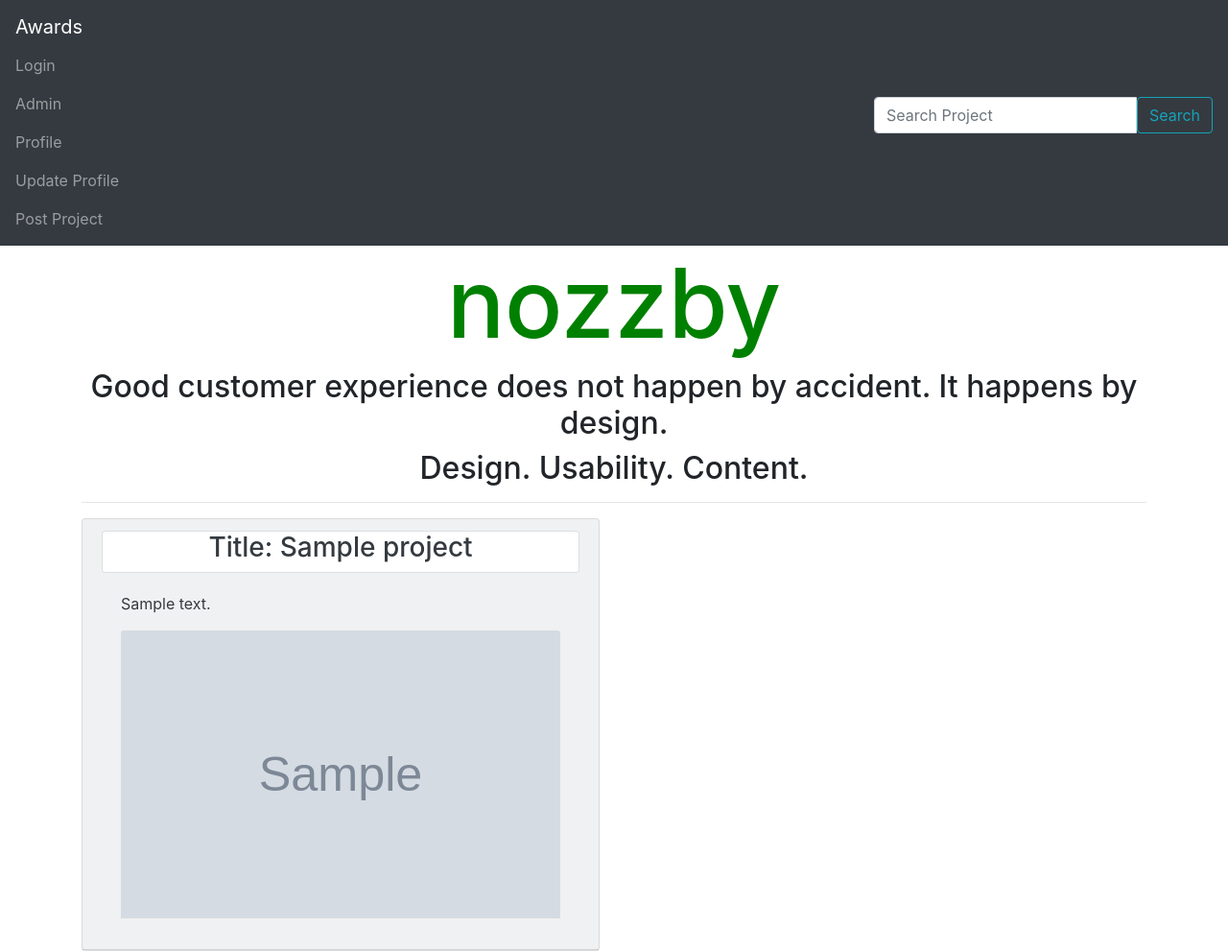
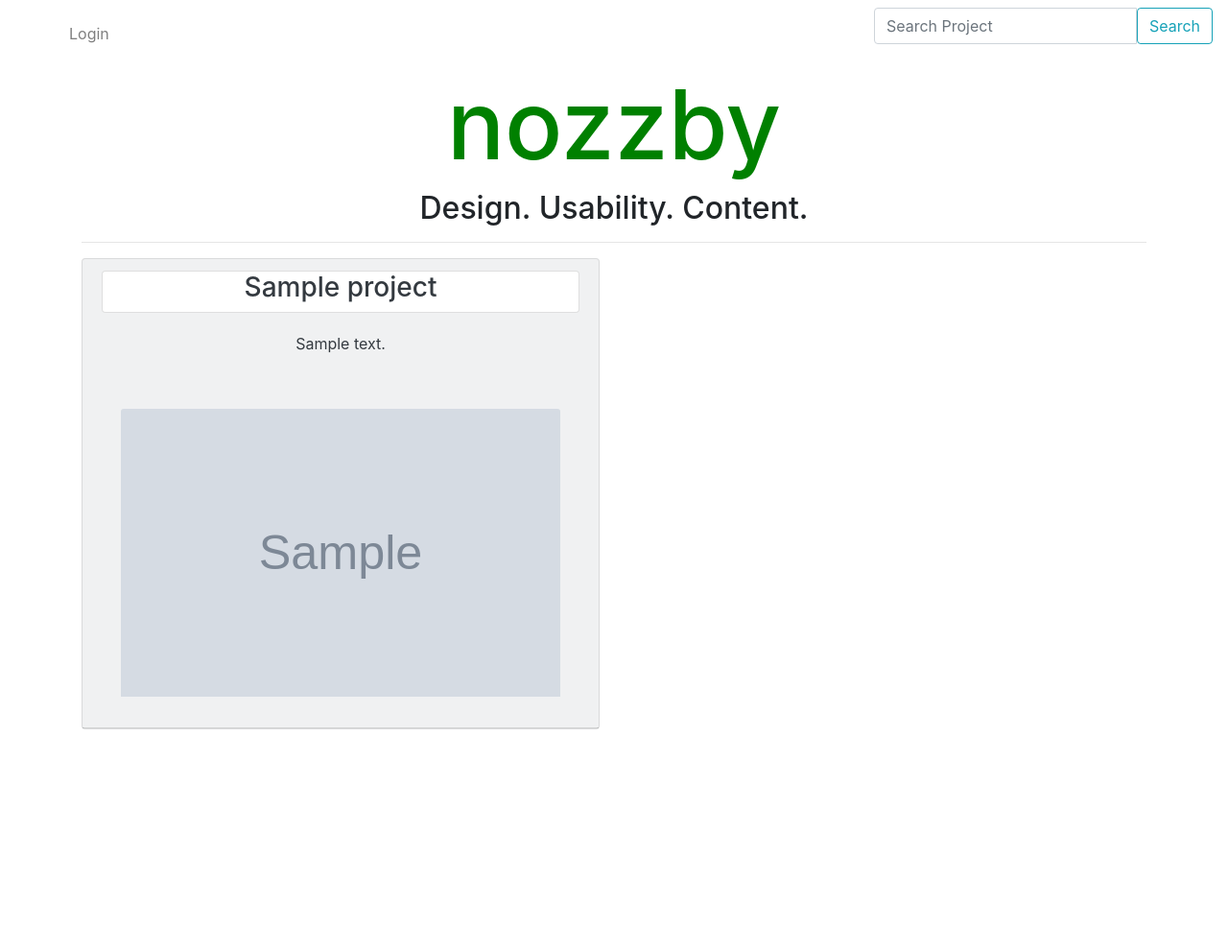
Before and after one commit to brenda-wanjiku/projectIP, a Django app: page / in a window 1280 px wide. Shown: the whole page at 96% size. After the commit the page ends 760 px from the top, so only its background shows below. Run offline with Django 3.2, Linux system fonts and the light colour scheme; tables that the repository leaves empty hold one stand-in row (values such as "Sample post"); grey boxes marked "Sample" are stand-in pictures; some libraries are stand-ins or nearby versions.

Commit message:
Creates a project details page

```diff
--- a/project/models.py
+++ b/project/models.py
@@ -47,6 +47,11 @@ class Project(models.Model):
     @classmethod
     def search_project(cls,search_term):
         return Project.objects.filter(title__icontains=search_term)
+
+    @classmethod
+    def get_project_by_id(cls,id):
+        project = cls.objects.filter(id=id)
+        return project
 
 
 
--- a/project/templates/homepage.html
+++ b/project/templates/homepage.html
@@ -12,7 +12,6 @@
 {{block.super}}
 <div class="container text-center">
     <h1> nozzby </h1>
-    <h2>Good customer experience does not happen by accident. It happens by design.</h2>
     <h2>Design. Usability. Content. </h2>
     <hr>
     <div class="row">
@@ -21,14 +20,14 @@
         <div class="card card bg-light text-dark">
             <div class="card-header ">
                 <div class="card">
-                    <h3 class= "text-center"> Title: {{project.title}}</h3>
+                    <h3 class= "text-center">{{project.title}}</h3>
                 </div>
                 <div class="card-body">
-                    <p style="float: left;">{{project.description}}</p>
+                    <p class="text-center">{{project.description}}</p>
                 </div>
                 <div class="card-body">
-                <img src="{{project.image.url}}" width="250px" height="300px"
-                            class="card-img-top" class="img-responsive" alt="image">
+                    <a href="{% url 'project' project.id%}"><img src="{{project.image.url}}" width="250px" height="300px"
+                            class=" img-home card-img-top" class="img-responsive" alt="image"></a>
                 </div>
             </div>
         </div>
@@ -38,6 +37,10 @@
 
     {% endfor %}
 </div>
-
+<style>
+img:hover {
+  transform: scaleX(-1);
+}
+</style>
 
 {% endblock %}
--- a/project/templates/navbar.html
+++ b/project/templates/navbar.html
@@ -8,20 +8,24 @@
 </head>
 
 <body>
-    <nav class="navbar navbar-dark bg-dark">
-        <div class="container-fluid"> </div>
-        <div class="navbar-header">
+    <div class="topnav">
+        <nav class="navbar navbar-expand-lg sticky-top navbar-light " style="background-color:white">
+            <a class="navbar-brand" href="{% url 'homepage' %}"><span style="font-size:40px;"><i
+                        class="fab fa-instagram"></i></span></a>
+            <a class="nav-link" href="/admin"><span style="font-size:30px;"><i class="fas fa-user-cog"></i></span></a>
+            <button class="navbar-toggler" type="button" data-toggle="collapse" data-target="#navbarTogglerDemo02"
+                aria-controls="navbarTogglerDemo02" aria-expanded="false" aria-label="Toggle navigation">
+                <span class="navbar-toggler-icon"></span>
+            </button>
 
-        </div>
-
+            <div class="collapse navbar-collapse" id="navbarTogglerDemo02">
         <div class="navbar-left">
             <ul id="navbar-list" class="navbar-nav mr-auto mt-2 mt-lg-0">
+                {% if user.is_authenticated %}
                 <li>
-                    <a class="navbar-brand" href="{% url 'homepage' %}"> Awards</a>
+                    <a class="navbar-brand" href="{% url 'homepage' %}">Home </a>
                 </li>
-                <li>
-                    <a class="nav-link" href="/accounts/login">Login</a>
-                </li>
+
                 <li>
                     <a class="nav-link" href="/admin">Admin</a>
                 </li>
@@ -34,12 +38,17 @@
                 <li>
                     <a class="nav-link" href="{% url 'post_project' %}">Post Project</a>
                 </li>
+                <li>
+                    <a class="nav-link" href="/accounts/logout">Log out</a>
+                </li>
+                {% else %}
+                <li>
+                    <a class="nav-link" href="/accounts/login">Login</a>
+                </li>
+                {% endif %}
 
                 <!---- Adding a search form -->
                 <div class="  navbar-right">
-
-
-
 
 
                 </div>
--- a/project/urls.py
+++ b/project/urls.py
@@ -9,6 +9,7 @@ urlpatterns=[
     path('profile/',views.profile, name = "profile"),
     path('update_profile/',views.update_profile, name = "update_profile"),
     path('post_project/',views.post_project, name = "post_project"),
+    path('project/<int:id>', views.view_project,name="project" )
 ]
 if settings.DEBUG:
     urlpatterns+= static(settings.MEDIA_URL, document_root = settings.MEDIA_ROOT)
--- a/project/views.py
+++ b/project/views.py
@@ -72,3 +72,9 @@ def post_project(request):
     else:
         form = PostProjectForm()
     return render(request, 'post_project.html', {"form": form})
+
+
+
+def view_project(request,id):
+    project = Project.objects.get(id=id)
+    return render(request, 'project.html', {'project': project})
```
Also changed, not shown: project/templates/project.html (added, +44 -0 lines), static/css/base.css (line endings or trailing spaces).
